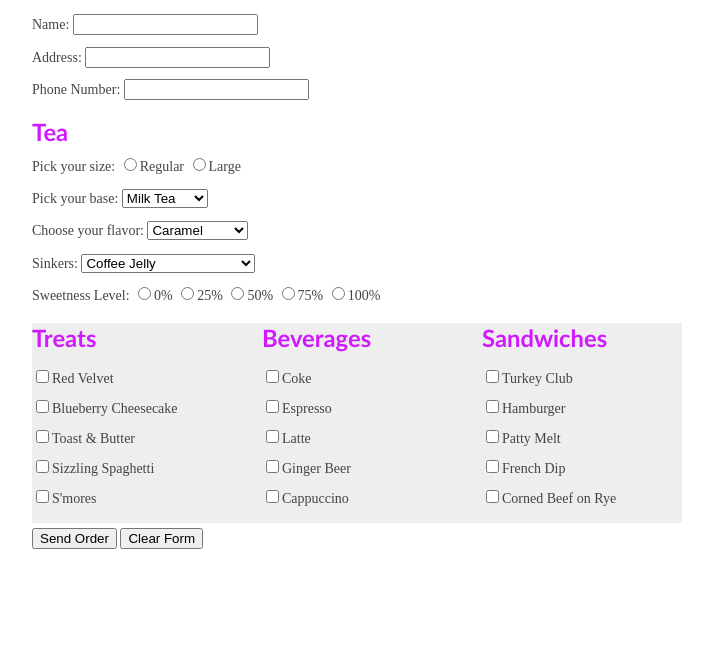
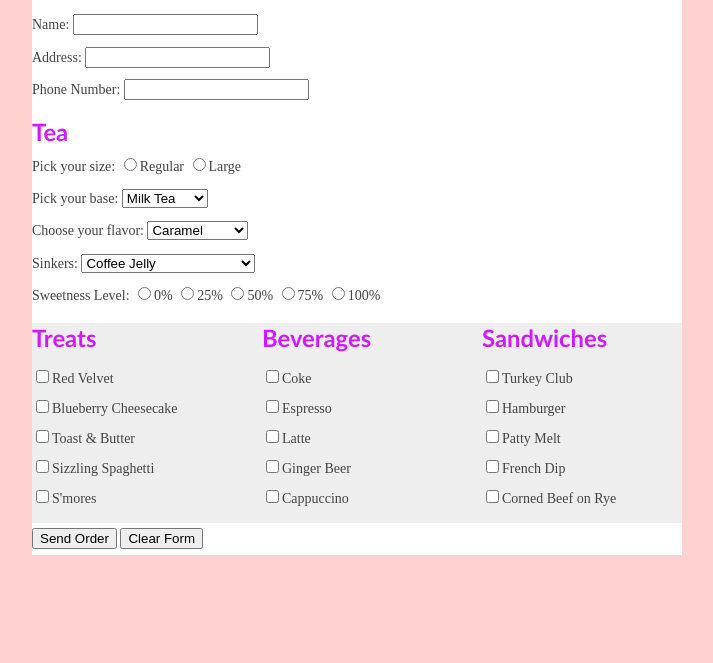
Before and after one commit to altheateves/form.html, a plain HTML site: page index.html in a window 1280 px wide. Shown: the part 137-800 px from the top of the page, without its empty margins (283-996 px from the left). Drawn offline with Linux system fonts and the light colour scheme.

Commit message:
Update main.css

```diff
--- a/main.css
+++ b/main.css
@@ -4,7 +4,7 @@ body{
     line-height: 2.3em;
     font-family: orange juice;
     font-size: 14px;
-    background-color: #FFFFFF;
+    background-color: #FFD1D1;
     margin: .5em;
     padding: .5em;
 
```
